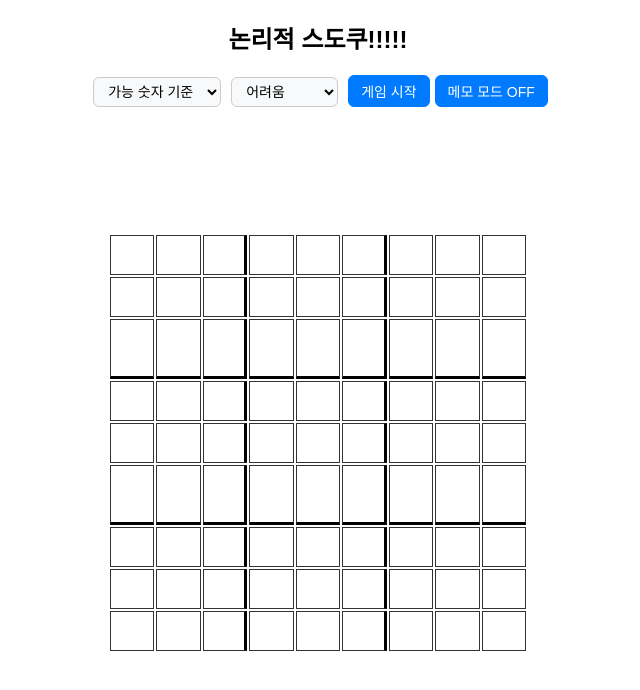
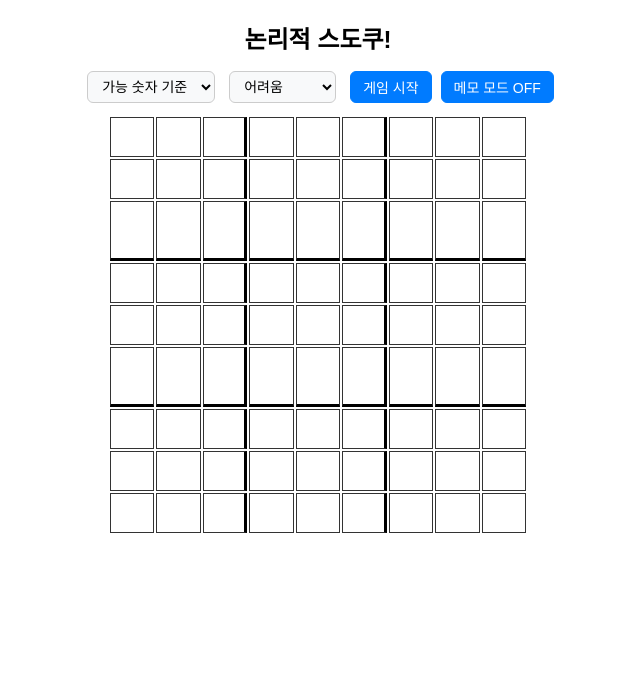
Before and after one commit to sangming24/sudocu-vue, a Vue app: page / in a window 1280 px wide. Shown: the top 690 px of the page, without its empty margins (322-962 px from the left). Built offline with nearby package versions, Linux system fonts and the light colour scheme.

Commit message:
update sudocu

```diff
--- a/package.json
+++ b/package.json
@@ -12,7 +12,7 @@
     "preview": "vite preview",
     "lint": "eslint . --fix --cache",
     "format": "prettier --write --experimental-cli src/",
-    "deploy": "gh-pages -d dist"
+    "deploy": "npm run build && gh-pages -d dist"
   },
   "dependencies": {
     "vue": "^3.5.25"
--- a/src/views/SudocuBoard.vue
+++ b/src/views/SudocuBoard.vue
@@ -1,6 +1,6 @@
 <template>
   <div class="container">
-    <h2>논리적 스도쿠!!!!!</h2>
+    <h2>논리적 스도쿠!</h2>
 
     <div class="controls">
       <select v-model="errorMode" class="mode-select">
@@ -412,15 +412,22 @@ body {
   display: flex;
   flex-direction: column;
   align-items: center;
-  justify-content: space-between;
+  padding: 16px;
+  box-sizing: border-box;
+  gap: 8px;
+  justify-content: flex-start;
+}
 
-  padding: env(safe-area-inset-top) env(safe-area-inset-right) env(safe-area-inset-bottom)
-    env(safe-area-inset-left);
-
-  box-sizing: border-box;
+h2 {
+  margin: 4px 0;
+  font-size: clamp(18px, 4vw, 24px);
 }
 .controls {
-  margin-bottom: 10px;
+  display: flex;
+  flex-wrap: wrap;
+  justify-content: center;
+  gap: 4px;
+  margin: 4px 0;
 }
 
 .controls button {
@@ -478,7 +485,9 @@ body {
   grid-auto-rows: 6px;
   gap: 2px;
   justify-content: center;
-  width: 100%;
+  width: auto;
+  max-width: 36px;
+  margin: 0 auto;
 }
 
 .dot {
@@ -493,7 +502,7 @@ table {
   height: min(92vw, 92vh);
   max-width: 420px;
   max-height: 420px;
-  margin: auto;
+  margin: 0 auto;
 }
 table input {
   opacity: 0;
@@ -530,10 +539,12 @@ td.problem {
 }
 span.number {
   color: rgb(0, 128, 255);
+  font-weight: bold;
 }
 td.error {
   background-color: #fbb !important;
   border: 2px solid #d00;
+  line-height: 1;
 }
 td.error span {
   color: red !important;
@@ -638,8 +649,10 @@ td.related {
     padding: 4px 8px;
   }
   .tracker-container {
-    margin-top: 8px;
-    gap: 4px;
+    margin-top: 4px;
+    gap: 2vw;
+    flex-wrap: wrap;
+    justify-content: center;
   }
 
   .tracker-number {
@@ -650,7 +663,7 @@ td.related {
 
   .tracker-dots {
     grid-auto-rows: 4px;
-    gap: 1px;
+    gap: 2px;
   }
 
   .dot {
```
Also changed, not shown: 1 other file (tests, documents, lock files or other folders).
